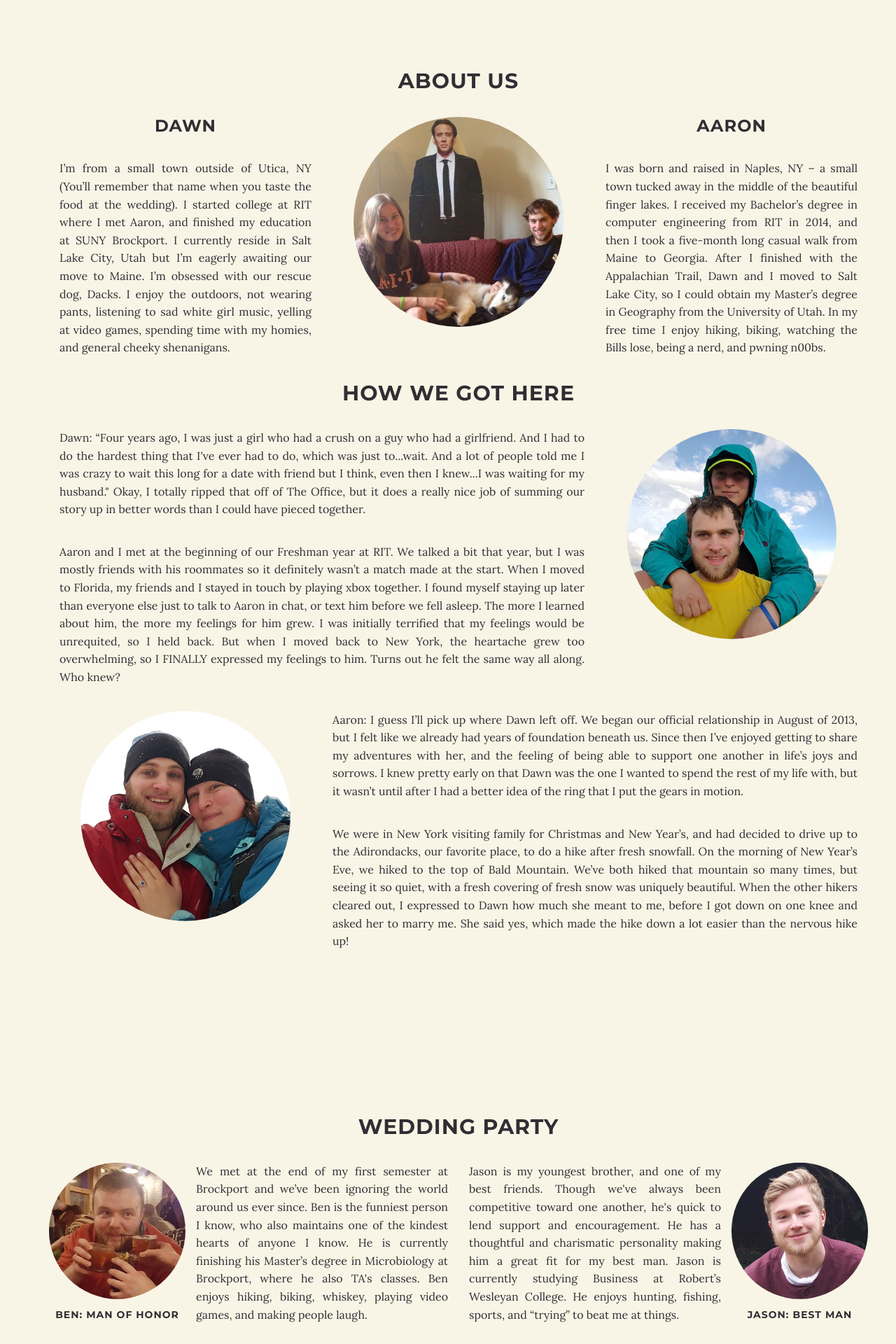
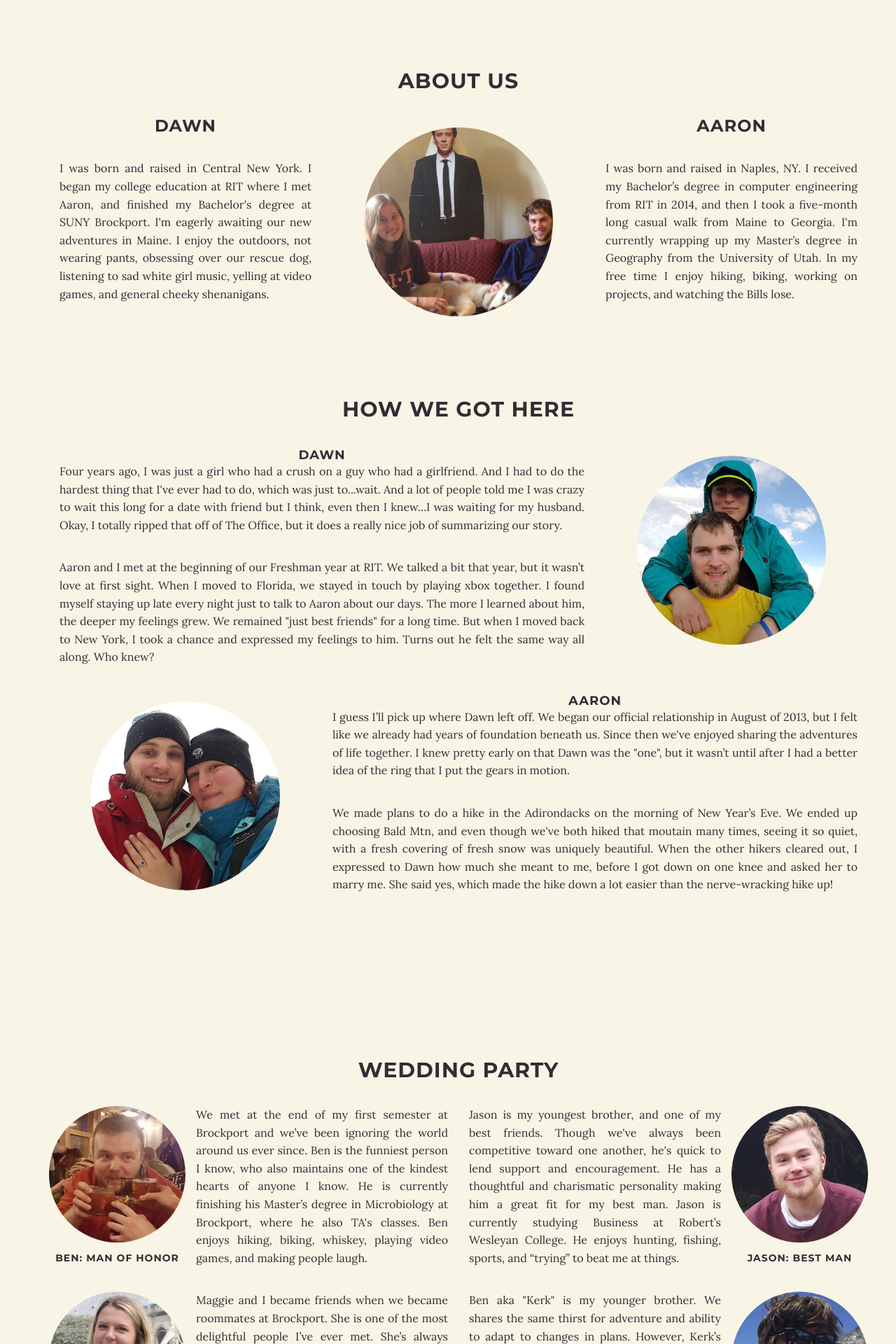
Before and after one commit to apulverizer/wedding-website, a Flask app: page / in a window 1280 px wide. Shown: the part 801-2721 px from the top of the page at 70% size. Run offline with Flask 2, Linux system fonts and the light colour scheme; the visitor is signed in with stand-in values (Sample User, id 1); some libraries are stand-ins or nearby versions.

Commit message:
remove map, add FAQ, hide info until ready

```diff
--- a/main.py
+++ b/main.py
@@ -1,5 +1,6 @@
 """`main` is the top level module for your Flask application."""
 from datetime import timedelta
+import os
 # Import the Flask Framework
 from flask import Flask, Response, redirect, url_for, request, session, abort, render_template, flash
 from flask.ext.login import LoginManager, UserMixin, login_required, login_user, logout_user
@@ -8,7 +9,8 @@
 app = Flask(__name__)
 app.config.update(
     DEBUG = False,
-    SECRET_KEY = 'wedding_website_secret_key'
+    SECRET_KEY = 'wedding_website_secret_key',
+    TEMPLATES_AUTO_RELOAD = True
 )
 
 # Configure login manager
--- a/static/css/theme.css
+++ b/static/css/theme.css
@@ -406,8 +406,8 @@
 }
 
 .img-round {
-  -webkit-clip-path: circle(50% at center);
-  clip-path: circle(50% at center);
+  -webkit-clip-path: circle(45% at center);
+  clip-path: circle(45% at center);
   display: block;
   margin: auto;
 }
@@ -428,8 +428,8 @@
 
 @media(min-width:769px) {
     .img-round {
-        -webkit-clip-path: circle(50% at center);
-        clip-path: circle(50% at center);
+        -webkit-clip-path: circle(45% at center);
+        clip-path: circle(45% at center);
     }
 
     .img-round-small {
@@ -546,3 +546,17 @@
   -webkit-font-smoothing: antialiased;
   -moz-osx-font-smoothing: grayscale;
 }
+
+.extra-top-margin {
+    margin-top: 100px;
+}
+.h-speaker{
+    margin-bottom:0px;
+    margin-top: 5px;
+}
+.h-coming-soon{
+    color: #ff7800;
+}
+.center-text{
+    text-align:center;
+}
--- a/templates/index.html
+++ b/templates/index.html
@@ -61,13 +61,13 @@
                         <a class="page-scroll" href="#activities">Activities</a>
                     </li>
                     <li>
-                        <a class="page-scroll" href="#map">Map</a>
+                        <a class="page-scroll" href="#faq">FAQ</a>
                     </li>
                     <li>
                         <a class="page-scroll" href="#registry">Registry</a>
                     </li>
                     <li>
-                        <a class="page-scroll" href="#contact">RSVP</a>
+                        <a class="page-scroll" href="#contact">Contact</a>
                     </li>
                 </ul>
             </div>
@@ -98,27 +98,28 @@
                         <div class="row">
                            <div class="col-md-4">
                                 <h3 class="name">Dawn</h3>
-                                <p>I’m from a small town outside of Utica, NY (You’ll remember that name when you taste the food at the wedding). I started college at RIT where I met Aaron, and finished my education at SUNY Brockport. I currently reside in Salt Lake City, Utah but I’m eagerly awaiting our move to Maine. I’m obsessed with our rescue dog, Dacks. I enjoy the outdoors, not wearing pants, listening to sad white girl music, yelling at video games, spending time with my homies, and general cheeky shenanigans.
+                                <p>I was born and raised in Central New York. I began my college education at RIT where I met Aaron, and finished my Bachelor's degree at SUNY Brockport. I'm eagerly awaiting our new adventures in Maine. I enjoy the outdoors, not wearing pants, obsessing over our rescue dog, listening to sad white girl music, yelling at video games, and general cheeky shenanigans.
                             </div>
                             <div class="col-md-4">
                                 <img src="{{ url_for('static',filename='img/usbest.jpg') }}" class="img-round"/>
                             </div>
                             <div class="col-md-4">
                                 <h3 class="name">Aaron</h3>
-                                <p>I was born and raised in Naples, NY – a small town tucked away in the middle of the beautiful finger lakes. I received my Bachelor’s degree in computer engineering from RIT in 2014, and then I took a five-month long casual walk from Maine to Georgia. After I finished with the Appalachian Trail, Dawn and I moved to Salt Lake City, so I could obtain my Master’s degree in Geography from the University of Utah. In my free time I enjoy hiking, biking, watching the Bills lose, being a nerd, and pwning n00bs.
+                                <p>I was born and raised in Naples, NY. I received my Bachelor’s degree in computer engineering from RIT in 2014, and then I took a five-month long casual walk from Maine to Georgia. I'm currently wrapping up my Master’s degree in Geography from the University of Utah. In my free time I enjoy hiking, biking, working on projects, and watching the Bills lose.
                             </div>
                         </div>
                     </div>
                 </div>
                 <div class="row">
                     <div class="col-lg-12">
-                        <h2>How We Got Here</h2>
+                        <h2 class="extra-top-margin">How We Got Here</h2>
                     </div>
                 </div>
                 <div class="row">
                     <div class="col-md-8">
-                        <p>Dawn: “Four years ago, I was just a girl who had a crush on a guy who had a girlfriend. And I had to do the hardest thing that I've ever had to do, which was just to...wait. And a lot of people told me I was crazy to wait this long for a date with friend but I think, even then I knew...I was waiting for my husband." Okay, I totally ripped that off of The Office, but it does a really nice job of summing our story up in better words than I could have pieced together.
-                        <p>Aaron and I met at the beginning of our Freshman year at RIT. We talked a bit that year, but I was mostly friends with his roommates so it definitely wasn’t a match made at the start. When I moved to Florida, my friends and I stayed in touch by playing xbox together. I found myself staying up later than everyone else just to talk to Aaron in chat, or text him before we fell asleep. The more I learned about him, the more my feelings for him grew. I was initially terrified that my feelings would be unrequited, so I held back. But when I moved back to New York, the heartache grew too overwhelming, so I FINALLY expressed my feelings to him. Turns out he felt the same way all along. Who knew?
+                        <h4 class="h-speaker">Dawn</h4>
+                        <p>Four years ago, I was just a girl who had a crush on a guy who had a girlfriend. And I had to do the hardest thing that I've ever had to do, which was just to...wait. And a lot of people told me I was crazy to wait this long for a date with friend but I think, even then I knew...I was waiting for my husband. Okay, I totally ripped that off of The Office, but it does a really nice job of summarizing our story.
+                        <p>Aaron and I met at the beginning of our Freshman year at RIT. We talked a bit that year, but it wasn’t love at first sight. When I moved to Florida, we stayed in touch by playing xbox together. I found myself staying up late every night just to talk to Aaron about our days. The more I learned about him, the deeper my feelings grew. We remained "just best friends" for a long time. But when I moved back to New York, I took a chance and expressed my feelings to him. Turns out he felt the same way all along. Who knew?
                     </div>
                     <div class="col-md-4">
                         <img class="img-round" src="{{ url_for('static',filename='img/us3.jpg') }}"/>
@@ -126,8 +127,9 @@
                 </div>
                 <div class="row">
                     <div class="col-md-8 col-md-push-4">
-                        <p>Aaron: I guess I’ll pick up where Dawn left off. We began our official relationship in August of 2013, but I felt like we already had years of foundation beneath us. Since then I’ve enjoyed getting to share my adventures with her, and the feeling of being able to support one another in life’s joys and sorrows. I knew pretty early on that Dawn was the one I wanted to spend the rest of my life with, but it wasn’t until after I had a better idea of the ring that I put the gears in motion.
-                        <p>We were in New York visiting family for Christmas and New Year’s, and had decided to drive up to the Adirondacks, our favorite place, to do a hike after fresh snowfall. On the morning of New Year’s Eve, we hiked to the top of Bald Mountain. We’ve both hiked that mountain so many times, but seeing it so quiet, with a fresh covering of fresh snow was uniquely beautiful. When the other hikers cleared out, I expressed to Dawn how much she meant to me, before I got down on one knee and asked her to marry me. She said yes, which made the hike down a lot easier than the nervous hike up!
+                        <h4 class="h-speaker">Aaron</h4>
+                        <p>I guess I’ll pick up where Dawn left off. We began our official relationship in August of 2013, but I felt like we already had years of foundation beneath us. Since then we've enjoyed sharing the adventures of life together. I knew pretty early on that Dawn was the "one", but it wasn’t until after I had a better idea of the ring that I put the gears in motion.
+                        <p>We made plans to do a hike in the Adirondacks on the morning of New Year’s Eve. We ended up choosing Bald Mtn, and even though we've both hiked that moutain many times, seeing it so quiet, with a fresh covering of fresh snow was uniquely beautiful. When the other hikers cleared out, I expressed to Dawn how much she meant to me, before I got down on one knee and asked her to marry me. She said yes, which made the hike down a lot easier than the nerve-wracking hike up!
                     </div>
                     <div class="col-md-4 col-md-pull-8">
                         <img class="img-round" src="{{ url_for('static',filename='img/us1.jpg') }}"/>
@@ -275,9 +277,13 @@
                 </div>
                 <div class="row">
                     <div class="col-md-10 col-md-offset-1">
+                        {% if false %}
                         <p>Check back after you receive the invitations for more details.***
-                        <p>The ceremony and reception will take place during the afternoon and evening of Saturday, September 30th, 2017. An after-party will likely follow in downtown Lake Placid.
+                        <p>The ceremony and reception will take place during the afternoon and evening of Saturday, September 30th, 2017.
+                        <p>An after-party will likely follow in Lake Placid.
                         <p>***Exact time and schedule will be updated when we finalize the details.
+                        {% endif %}
+                        <h4 class="h-coming-soon"> Details coming soon!<br>Please check back later.</h4>
                     </div>
                 </div>
             </div>
@@ -292,11 +298,12 @@
                         <h2>Travel & Lodging</h2>
                     </div>
                 </div>
+                {% if false %}}
                 <div class="row">
                     <div class="col-md-10 col-md-offset-1">
                     <p>The wedding weekend is situated at the peak of the fall foliage, and might coincide with the area's Oktoberfest, so we recommend booking your accomodations as soon as you feel comfortable, so you'll have the most options available to you.
                     <p>For your convenience, we have blocked out (##) rooms at the (HOTEL NAME) Friday September 29th, and Saturday September 30th, though you don’t have to stay both nights. (HOTEL NAME) is located in downtown Lake Placid, offering a central location to most of the area’s activities, shops, and restaurants.  Please note that all rooms that are not reserved by (DATE) will be released. Please mention the Pulver wedding when booking, and use group code (CODE).
-                    <p>The <a href="https://www.google.com">(HOTEL NAME)</a> is definitely not the only option for lodging in the area. There are many other hotel, motel and inn options located in the area. Families and friends can also group up and rent a vacation house through VRBO, or Adirondack by Owner. There are smaller cabin rentals available through the Adirondack Mountain Club as well, and rooms available through AirBNB. (Please see links below)
+                    <p>The <a href="https://www.google.com">(HOTEL NAME)</a> is definitely not the only option for lodging in the area. There are many other hotel, motel and inn options located in the area. Vacation rental properties are available through VRBO, or Adirondack by Owner. There are smaller cabin rentals available through the Adirondack Mountain Club as well, and room options available through AirBNB. (Please see links below)
                     </div>
                 </div>
                 <div class="row">
@@ -316,6 +323,8 @@
                         <a href="https://www.vrbo.com"><img  class="img-logo" src="{{ url_for('static',filename='img/VRBO.png') }}"></a>
                     </div>
                 </div>
+                {% endif %}
+                <h4 class="h-coming-soon"> Details coming soon!<br>Please check back later.</h4>
             </div>
         </div>
     </section>
@@ -329,25 +338,22 @@
                             <h2>Activities</h2>
                         </div>
                     </div>
+                    <h4 class="h-coming-soon"> Details coming soon!<br>Please check back later.</h4>
                 </div>
             </div>
         </div>
     </section>
 
-    <section id="map" class="content-section text-center">
+    <section id="faq" class="content-section text-center">
         <div class="section-default white-section">
             <div class="container">
                 <div class="col-lg-8 col-lg-offset-2">
                     <div class="row">
                         <div class="col-md-12">
-                            <h2>Map</h2>
+                            <h2>FAQ</h2>
                         </div>
                     </div>
-                    <div class="row">
-                        <div class="col-md-12">
-                            <div id="mapid" style="width: 100%; height: 400px"></div>
-                        </div>
-                    </div>
+                    <h4 class="h-coming-soon"> Details coming soon!<br>Please check back later.</h4>
                 </div>
             </div>
         </div>
@@ -362,6 +368,7 @@
                             <h2>Registry</h2>
                         </div>
                     </div>
+                    <h4 class="h-coming-soon"> Details coming soon!<br>Please check back later.</h4>
                 </div>
             </div>
         </div>
@@ -373,7 +380,22 @@
                 <div class="col-lg-8 col-lg-offset-2">
                     <div class="row">
                         <div class="col-md-12">
-                            <h2>RSVP & Contact</h2>
+                            <h2>Contact</h2>
+                        </div>
+                    </div>
+                    <div class="row">
+                        <div class="col-md-4 center-text">
+                            Aaron Pulver<br>
+                            (585)-690-9803<br>
+                            aaron.t.pulver@gmail.com
+                        </div>
+                        <div class="col-md-4 center-text">
+                            <br>
+                        </div>
+                        <div class="col-md-4 center-text">
+                            Dawn Jones<br>
+                            (386)-279-2629<br>
+                            dawnmjones3@gmail.com
                         </div>
                     </div>
                 </div>
@@ -400,11 +422,6 @@
     <!-- Custom Theme JavaScript -->
     <script src="{{ url_for('static',filename='js/theme.js')}}"></script>
 
-
-    <!-- Leaflet JavaScript -->
-    <script src="https://unpkg.com/leaflet@1.0.0-rc.3/dist/leaflet.js"></script>
-    <script src="{{ url_for('static',filename='js/map.js')}}"></script>
-
 </body>
 
 </html>
```
